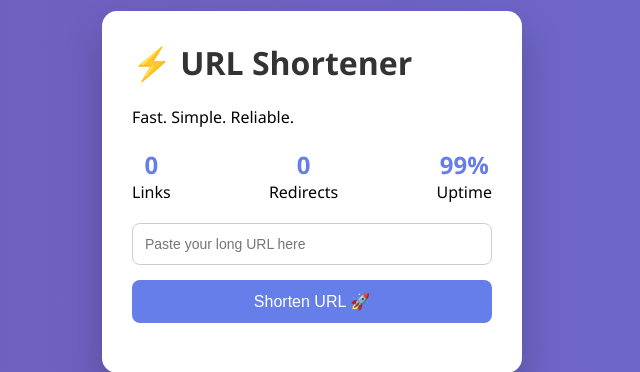
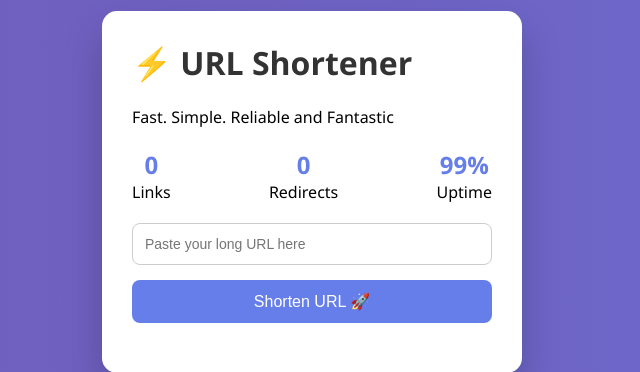
Before and after one commit to MohAli92/URL-Shortener, a Flask app: page / in a window 1280 px wide. Shown: the part 208-580 px from the top of the page, without its empty margins (328-968 px from the left). Run offline with Flask 3, Linux system fonts and the light colour scheme.

Commit message:
modify18

```diff
--- a/templates/index.html
+++ b/templates/index.html
@@ -9,7 +9,7 @@
 
 <div class="container">
     <h1>⚡ URL Shortener</h1>
-    <p>Fast. Simple. Reliable.</p>
+    <p>Fast. Simple. Reliable and Fantastic</p>
 
     <div class="stats">
         <div class="stat">
```
Also changed, not shown: .github/workflows/ci.yml.
